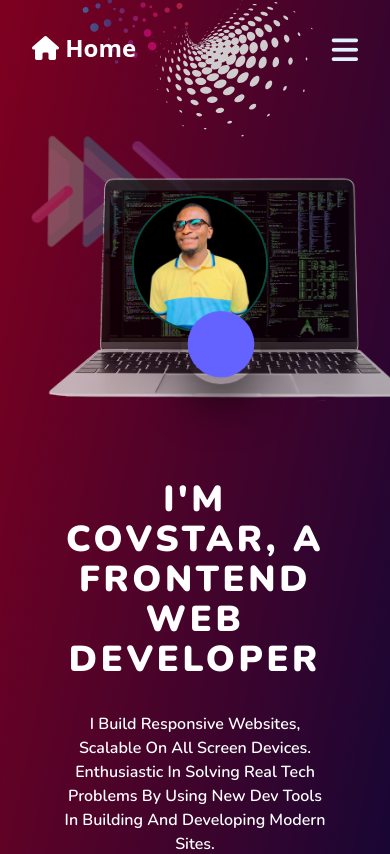
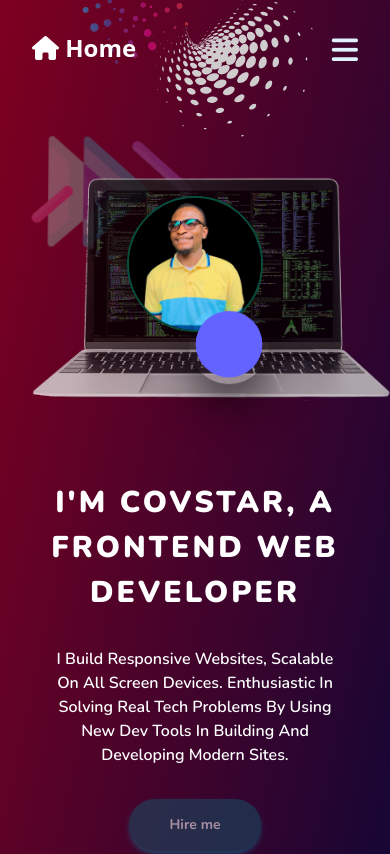
Before and after one commit to covstar/portfolio, a website: page index.html in a window 390 px wide. Shown: the top 854 px of the page. Drawn offline with nearby package versions, Linux system fonts and the light colour scheme.

Commit message:
updated files

```diff
--- a/index.html
+++ b/index.html
@@ -14,7 +14,7 @@
 
 
     <!-- tailwind css  -->
-    <link rel="stylesheet" href="./dist/output.css">
+    <link rel="stylesheet" href="./public/output.css">
 
     <!-- styles css  -->
     <link rel="stylesheet" href="./src/styles.css">
@@ -114,12 +114,12 @@
     </nav>
 
     <!-- main section  -->
-    <main class="md:px-16 sm:px-8">
+    <main class="md:px-16 sm:px-4">
 
         <div class="md:flex sm:grid tb:grid md:gap-24 sm:justify-center displayGrid">
              <!-- textarea  -->
             <div class="md:pt-28 sm:pt-96 tb:pt-0 tb:text-center">
-            <h1 class="md:text-4xl sm:text-4xl sm:tracking-widest sm:text-center font-black text-white md:leading-normal font-Nunito">I'M COVSTAR, A FRONTEND WEB DEVELOPER</h1>
+            <h1 class="md:text-4xl sm:text-3xl sm:leading-normal sm:tracking-widest sm:text-center font-black text-white md:leading-normal font-Nunito">I'M COVSTAR, A FRONTEND WEB DEVELOPER</h1>
             <p class="pt-8 pb-8 md:text-justify sm:text-center tb:text-center text-white font-semibold font-Nunito">I Build Responsive Websites, Scalable On All Screen Devices. Enthusiastic In Solving Real Tech Problems By Using New Dev Tools In Building And Developing Modern Sites.</p>
             <!-- button  -->
             <div class="sm:text-center">
```
Also changed, not shown: public/output.css.
